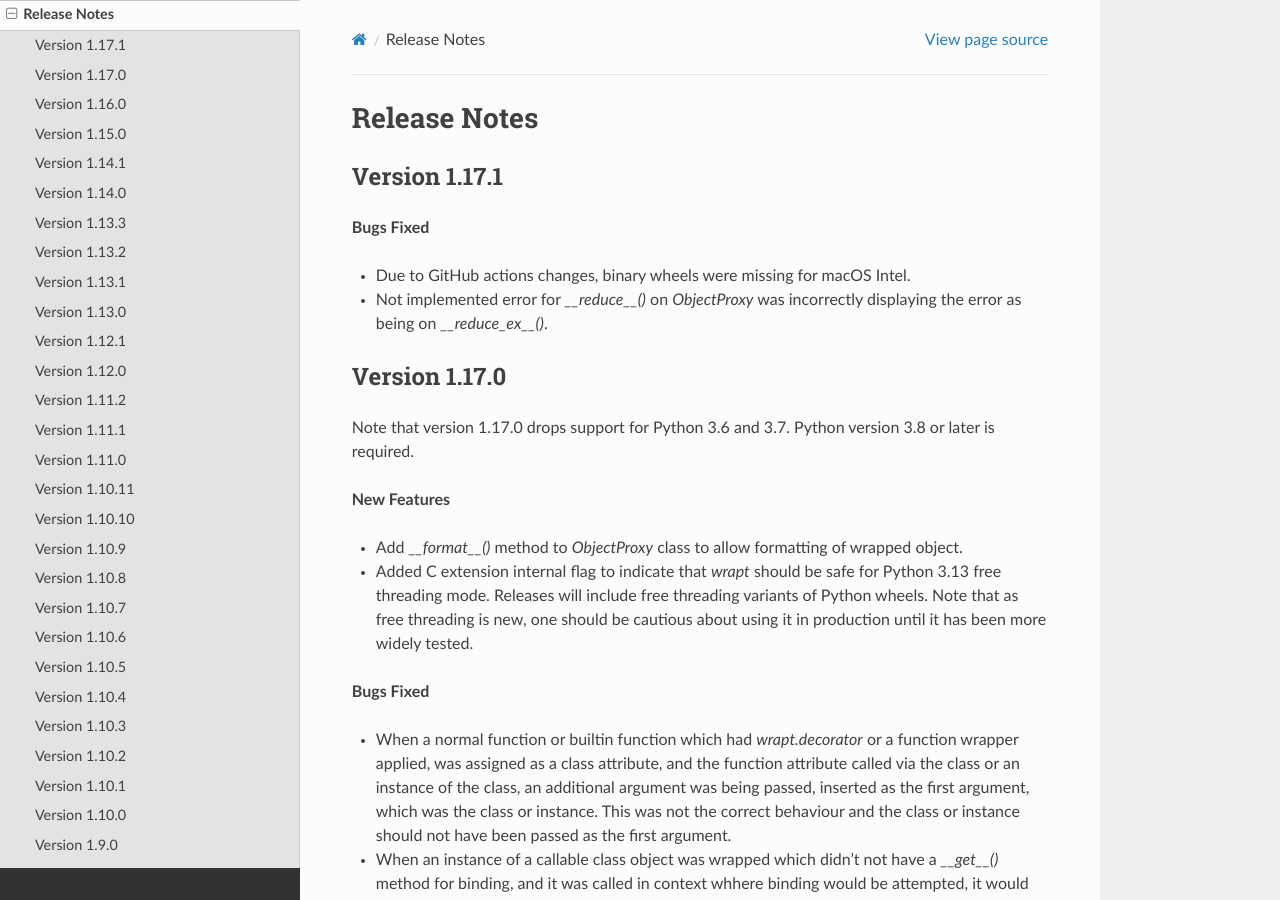
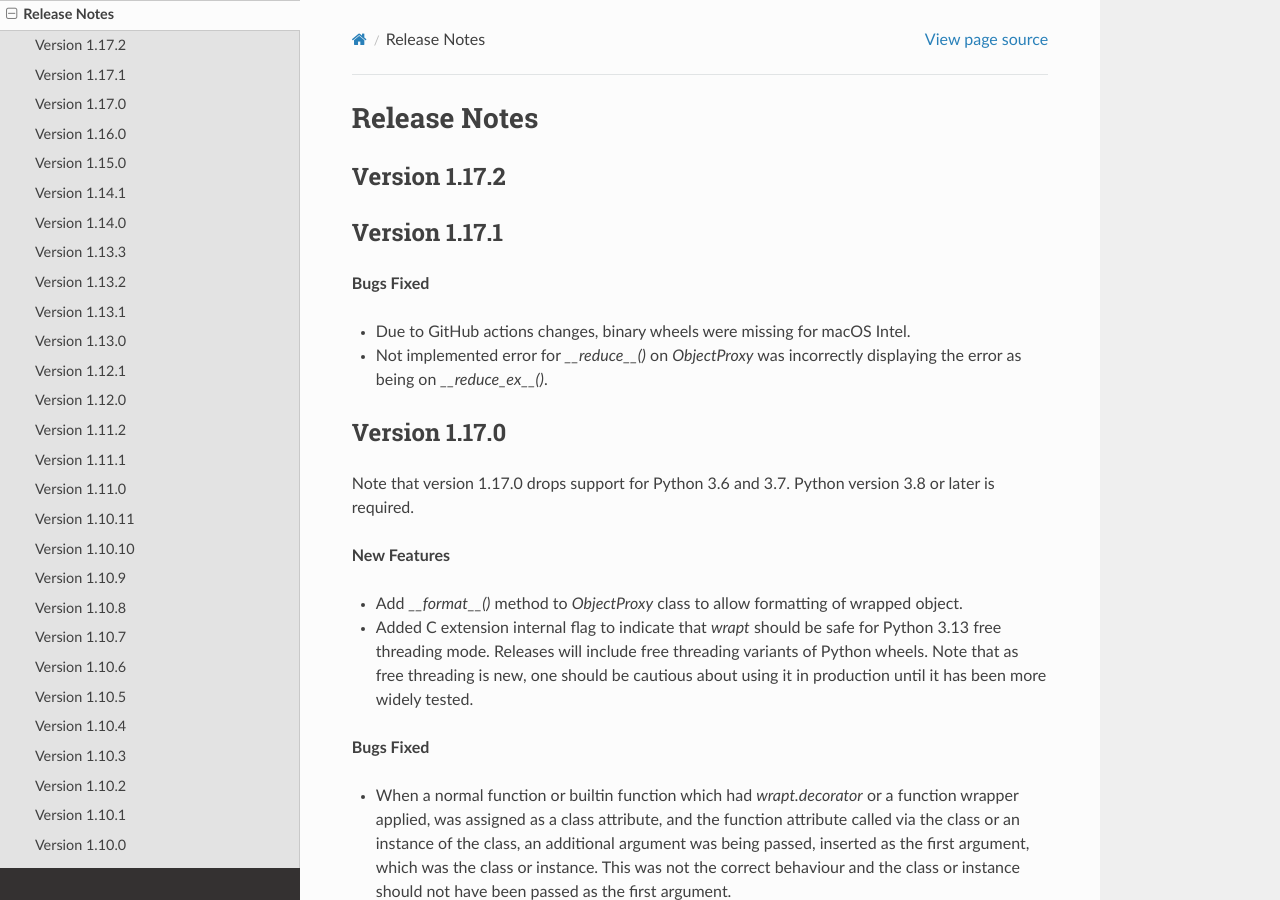
Before and after one commit to GrahamDumpleton/wrapt, a Sphinx documentation site: the page built from docs/changes.rst, in a window 1280 px wide and 900 px high. Built offline with Sphinx 7.4.7 and the Read the Docs theme 3.1.0, drawn with Linux system fonts in a browser that asks for light colours.

Commit message:
Update version to 1.17.2.

```diff
--- a/docs/changes.rst
+++ b/docs/changes.rst
@@ -1,5 +1,8 @@
 Release Notes
 =============
+
+Version 1.17.2
+--------------
 
 Version 1.17.1
 --------------
--- a/docs/conf.py
+++ b/docs/conf.py
@@ -50,7 +50,7 @@ copyright = u'2013-2023, Graham Dumpleton'
 # The short X.Y version.
 version = '1.17'
 # The full version, including alpha/beta/rc tags.
-release = '1.17.0'
+release = '1.17.2'
 
 # The language for content autogenerated by Sphinx. Refer to documentation
 # for a list of supported languages.
--- a/src/wrapt/__init__.py
+++ b/src/wrapt/__init__.py
@@ -1,4 +1,4 @@
-__version_info__ = ('1', '17', '1')
+__version_info__ = ('1', '17', '2')
 __version__ = '.'.join(__version_info__)
 
 from .__wrapt__ import (ObjectProxy, CallableObjectProxy, FunctionWrapper,
```
